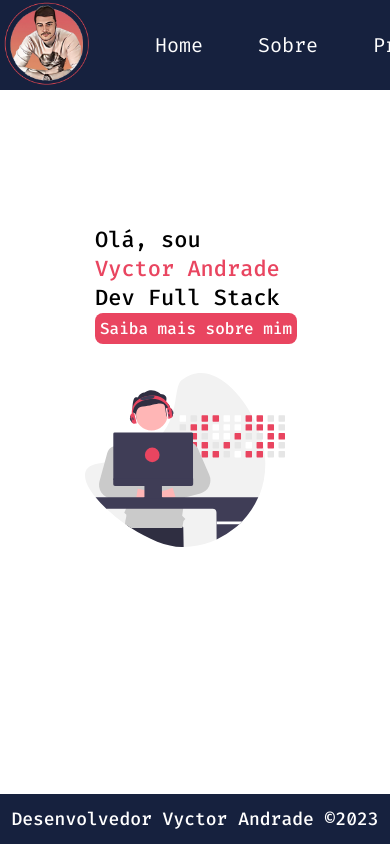
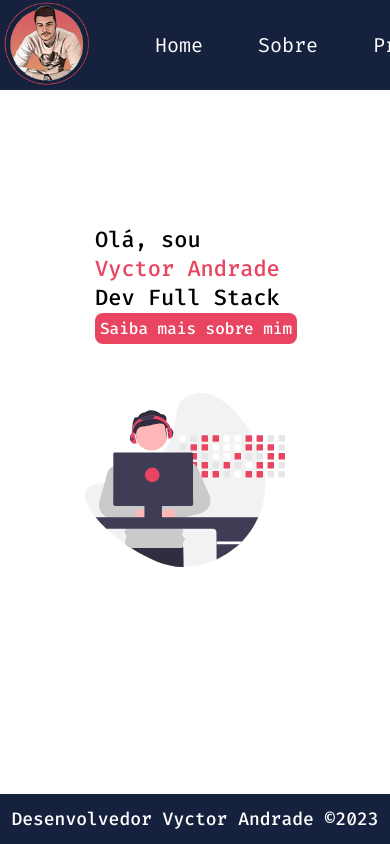
Before and after one commit to vyctorandrade/portfolio, a React (Vite) app: page / in a window 390 px wide. Built offline with nearby package versions, Linux system fonts and the light colour scheme.

Commit message:
Update Home.module.css

```diff
--- a/src/pages/Home/Home.module.css
+++ b/src/pages/Home/Home.module.css
@@ -98,7 +98,7 @@
 		left:50%;
 		top:35%;
 		margin-left:-110px;
-		margin-top:-85px;
+		margin-top:-65px;
 
 
 
```
